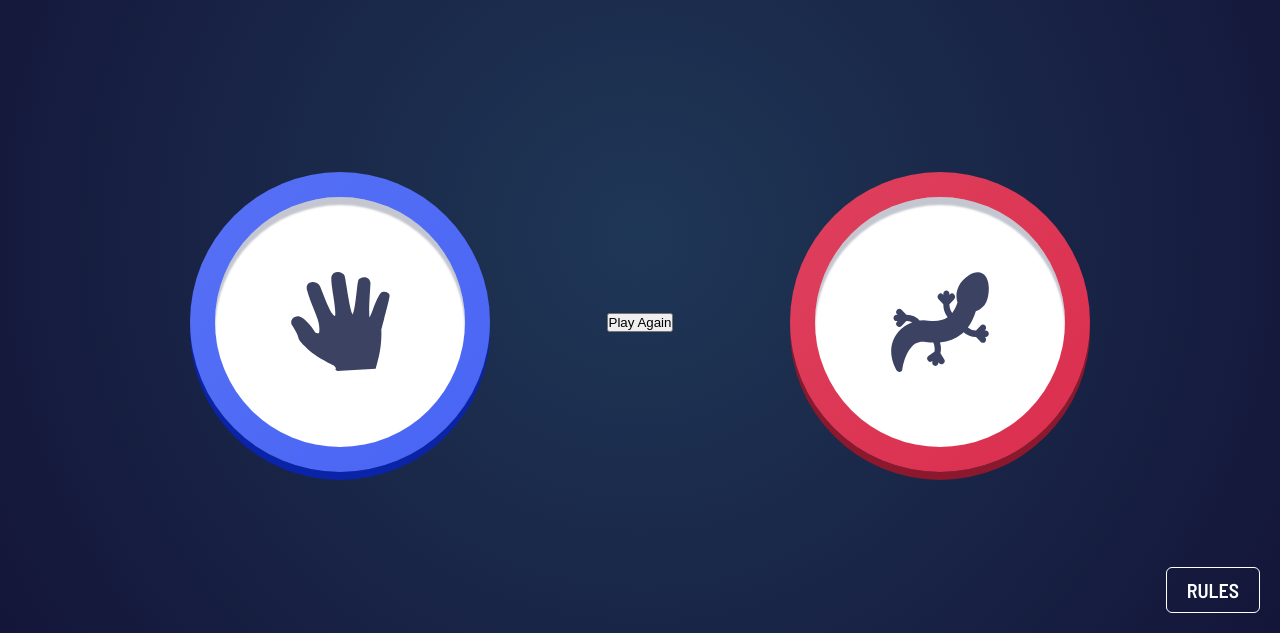
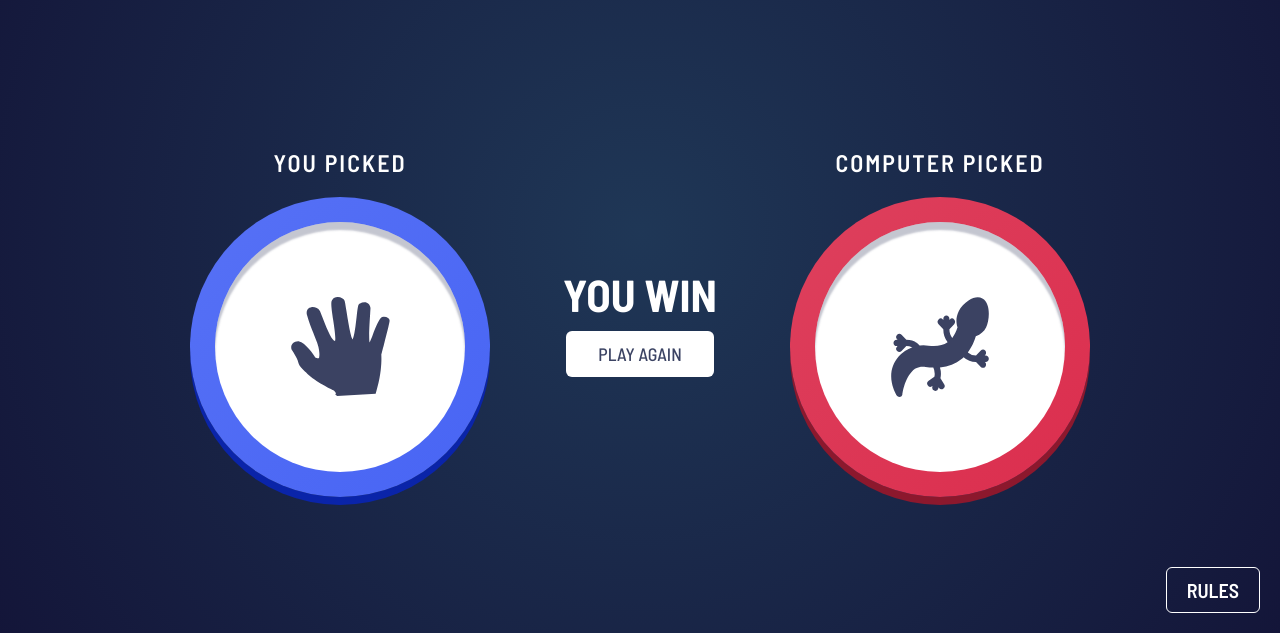
Before and after one commit to farisnceit/rock-paper-scissors-challenge, a plain HTML site: page index.html in a window 1280 px wide. Both pictures are taken after a click on the element 490 px from the left and 379 px from the top of the page. Shown: the part 167-800 px from the top of the page. Drawn offline with Linux system fonts and the light colour scheme.

Commit message:
Completed Animation after User Clicked

```diff
--- a/index.html
+++ b/index.html
@@ -33,7 +33,7 @@
             </header>
 
             <main>
-                <div id="game-container">
+                <div id="game-container" class="active">
                     <div class="play-ground">
                         <div class="icons paper" data-value="paper">
                             <div class="icon-inner"><img src="./images/icon-paper.svg" alt="Paper Icons" /></div>
@@ -49,19 +49,25 @@
                         <div class="bg-line left"></div>
                     </div>
                 </div>
-                <div class="winner-board" style="display: none;">
+                <div class="winner-board">
+                    <div>
+                        <h2>You Picked</h2>
                         <div class="user-icon paper">
                             <div class="icon-inner">
                                 <img alt="User Icons" src="./images/icon-paper.svg" />
                             </div>
                         </div>
+                    </div>
                     <div class="game-result">
-                        <h3 id="result"></h3>
+                        <h3 id="result">YOU WIN</h3>
                         <button type="button" class="play-again">Play Again</button>
                     </div>
+                    <div>
+                        <h2>Computer Picked</h2>
                         <div class="computer-icon rock">
                             <div class="icon-inner">
                                 <img alt="Computer Icons" src="./images/icon-lizard.svg" />
+                            </div>
                         </div>
                     </div>
                 </div>
--- a/js/app.js
+++ b/js/app.js
@@ -1,29 +1,14 @@
 //declare Inital Variables at top
 var gameInputValues = ['paper', 'scissors', 'rock'];
 var userScore = 0;
+var userInput, computerInput;
 
 console.log('It Works');
 
 gsap.from('#header', { y: '-100%', duration: 1 });
 gsap.set('.user-icon,.computer-icon', { opacity: 0, scale: 0 });
 
-var rock = document.querySelector('.rock');
-// gsap.set(rock,{x:"-50%"});
-
-rock.addEventListener(
-    'mouseover',
-    function() {
-        gsap.set(rock, { scale: 1.1 });
-    },
-    false
-);
-rock.addEventListener(
-    'mouseout',
-    function() {
-        gsap.set(rock, { scale: 1 });
-    },
-    false
-);
+var rock = document.querySelectorAll('.icons');
 
 //target element using query Selector
 var icons = document.querySelectorAll('.icons');
@@ -36,6 +21,8 @@ var rulesBtn = document.querySelector('.rules-btn');
 var rulesModal = document.querySelector('.rules-modal');
 var rulesModalOverlay = document.querySelector('.rules-modal-overlay');
 var rulesModalClose = document.querySelector('.rules-modal .close');
+
+var playAgainBtn = document.querySelector('.play-again');
 
 //Click EventListener for Opening Modal
 rulesBtn.addEventListener('click', params => {
@@ -50,8 +37,31 @@ rulesModalClose.addEventListener('click', () => {
     }, 500);
 });
 
+// create Animation Timeline for game icons
+var t1 = gsap.timeline();
+t1.fromTo('.icons', { scale: 0, autoAlpha: 0 }, { autoAlpha: 1, scale: 1, duration: 1, ease: 'power3.in' }).fromTo(
+    '.bg-line',
+    { scale: 0, autoAlpha: 0 },
+    { scale: 1, autoAlpha: 1, duration: 1, ease: 'power3.in' }
+);
+
 //Get the value from user Clicks using dataset
 icons.forEach(icon => {
+    icon.addEventListener(
+        'mouseover',
+        function() {
+            gsap.set(icon, { scale: 1.1, duration: 0.2 });
+        },
+        false
+    );
+    icon.addEventListener(
+        'mouseout',
+        function() {
+            gsap.set(icon, { scale: 1, duration: 0.2 });
+        },
+        false
+    );
+
     icon.addEventListener('click', e => {
         var userInput = icon.dataset.value;
         console.log(userInput);
@@ -60,23 +70,23 @@ icons.forEach(icon => {
         userScore++;
         userScoreElement.innerHTML = userScore;
 
-        //Stored in Temp Variable this way to remove object reference
-        var tempInput = JSON.parse(JSON.stringify(gameInputValues));
-
-        var index = tempInput.indexOf(userInput);
-        if (index !== -1) tempInput.splice(index, 1);
-
-        console.log('filterElements', tempInput);
-        console.log('gameInputValues', gameInputValues);
-
         //hiding other elements then Clicked for Animating
-        gsap.to('.bg-line,.icons', { scale: 0, duration: 1, ease: 'power4.out', opacity: 0 });
-
-        setInterval(() => {
-            gameContainer.style.display = 'none';
-            winnerBoard.style.display = 'flex';
-        }, 1000);
-
-        gsap.to('.user-icon,.computer-icon', { opacity: 1, scale: 1, duration: 1, delay: 1, ease: 'bounce.out' });
+        t2.play();
     });
 });
+
+var t2 = gsap.timeline({ paused: true });
+t2.fromTo('.icons', { scale: 1, autoAlpha: 1 }, { autoAlpha: 0, scale: 0, duration: 0.2, ease: 'power3.in' })
+    .fromTo('.bg-line', { scale: 1, autoAlpha: 1 }, { scale: 0, autoAlpha: 0, duration: 0.2, ease: 'power3.in' })
+    .to('.user-icon,.computer-icon', { opacity: 1, scale: 1, duration: 2, delay: 0.2, ease: 'back' })
+    .fromTo('.winner-board h2', { opacity: 0, y: '-50px' }, { opacity: 1, y: '0', duration: 1 }, '-=1')
+    .fromTo(
+        '.game-result h3, .game-result button',
+        { opacity: 0, y: '50px' },
+        { opacity: 1, y: '0', stagger: 0.2, duration: 1 },
+        '-=1'
+    );
+
+playAgainBtn.addEventListener('click', () => {
+    t2.reverse();
+});
--- a/style.css
+++ b/style.css
@@ -121,9 +121,9 @@ header .scorecard {
     z-index: 2;
 }
 
-.icons:hover {
+/* .icons:hover {
     transform: scale(1.1);
-}
+} */
 
 .icons.paper {
     top: 0;
@@ -193,12 +193,21 @@ main {
     position: relative;
 }
 
+#game-container.active {
+    display: block;
+}
+
+.winner-board.active {
+    display: flex;
+}
+
 .winner-board {
     width: 950px;
     margin: auto;
     display: flex;
     align-items: center;
     justify-content: center;
+    position: absolute;
 }
 
 .winner-board .icon-inner {
@@ -220,6 +229,38 @@ main {
     display: flex;
     align-items: center;
     justify-content: center;
+    flex-direction: column;
+}
+
+.game-result h3 {
+    margin-bottom: 10px;
+    font-size: 2.8rem;
+    color: white;
+}
+
+.winner-board h2 {
+    text-align: center;
+    margin-bottom: 20px;
+    text-transform: uppercase;
+    color: white;
+    font-weight: 600;
+    letter-spacing: 2px;
+    opacity: 0;
+}
+
+.play-again {
+    background: white;
+    padding: 12px 32px;
+    box-shadow: 0;
+    outline: none;
+    border-radius: 6px;
+    border: 0;
+    font-family: 'Barlow Semi Condensed', sans-serif;
+    text-transform: uppercase;
+    font-size: 1.125rem;
+    font-weight: 500;
+    cursor: pointer;
+    color: var(--dark-text);
 }
 
 .bg-line {
```
Lines whose indentation alone changed are shown as unchanged.
